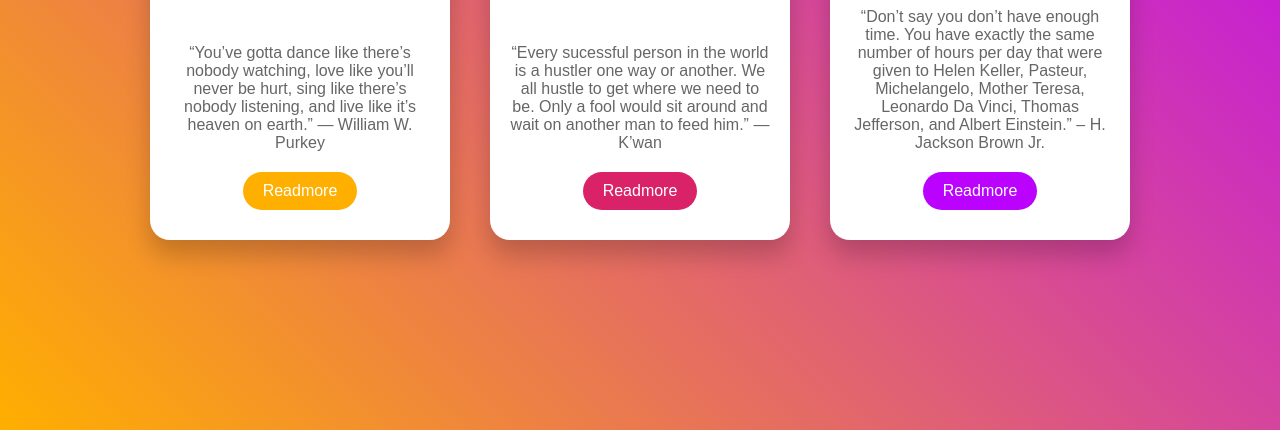
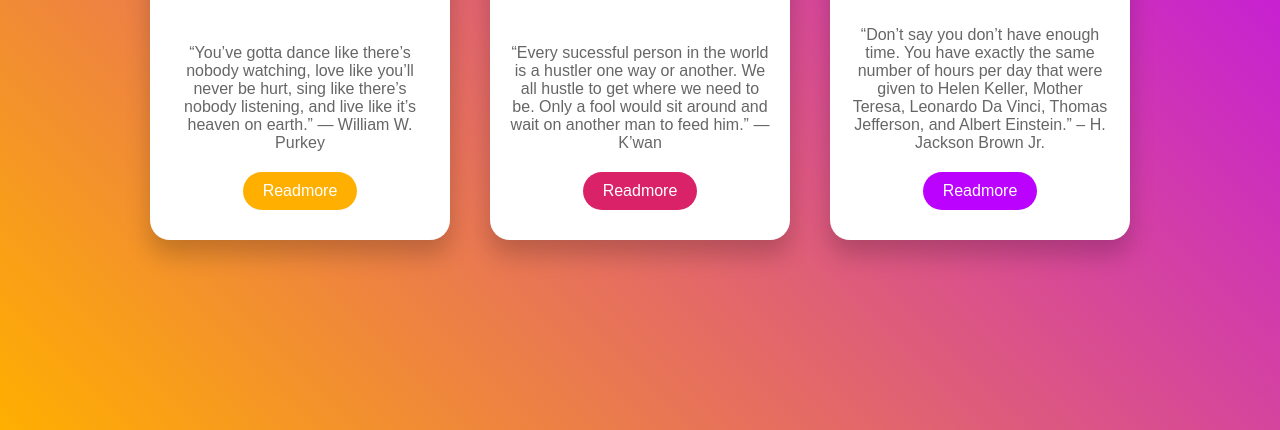
Before and after one commit to sakthi4645/design, a plain HTML site: page index.html in a window 1280 px wide. Shown: the part 370-800 px from the top of the page. Drawn offline with Linux system fonts and the light colour scheme.

Commit message:
Update index.html

```diff
--- a/index.html
+++ b/index.html
@@ -30,7 +30,7 @@
                 <h2>03</h2>
             </div>
             <div class="content">
-               <p>“Don’t say you don’t have enough time. You have exactly the same number of hours per day that were given to Helen Keller, Pasteur, Michelangelo, Mother Teresa, Leonardo Da Vinci, Thomas Jefferson, and Albert Einstein.” – H. Jackson Brown Jr.</p>
+               <p>“Don’t say you don’t have enough time. You have exactly the same number of hours per day that were given to Helen Keller, Mother Teresa, Leonardo Da Vinci, Thomas Jefferson, and Albert Einstein.” – H. Jackson Brown Jr.</p>
                 <a href="#">Readmore</a>
             </div>
         </div>
```
